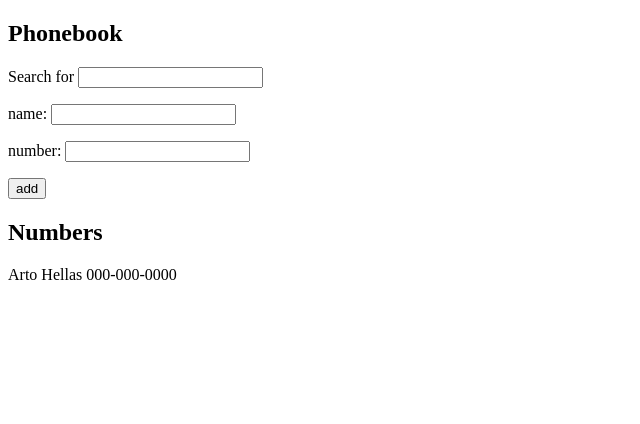
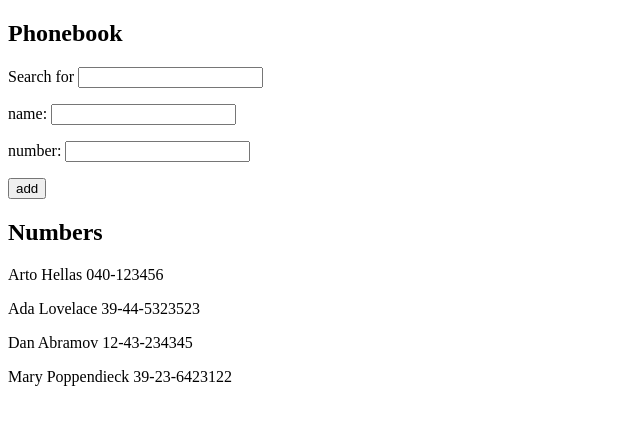
Before and after one commit to Jahnik/fullstackopen, a React (Vite) app in the folder part2/phonebook/: page / in a window 1280 px wide. Shown: the top 424 px of the page, without its empty margins (0-640 px from the left). Built offline with nearby package versions, Linux system fonts and the light colour scheme; data requests are answered from the project's data file.

Commit message:
Completed 2.11

```diff
--- /dev/null
+++ b/part2/phonebook/db.json
@@ -0,0 +1,24 @@
+{
+    "persons":[
+      {
+        "name": "Arto Hellas",
+        "number": "040-123456",
+        "id": "1"
+      },
+      {
+        "name": "Ada Lovelace",
+        "number": "39-44-5323523",
+        "id": "2"
+      },
+      {
+        "name": "Dan Abramov",
+        "number": "12-43-234345",
+        "id": "3"
+      },
+      {
+        "name": "Mary Poppendieck",
+        "number": "39-23-6423122",
+        "id": "4"
+      }
+    ]
+  }
--- a/part2/phonebook/package.json
+++ b/part2/phonebook/package.json
@@ -7,9 +7,11 @@
     "dev": "vite",
     "build": "vite build",
     "lint": "eslint .",
-    "preview": "vite preview"
+    "preview": "vite preview",
+    "server": "json-server -p 3001 db.json"
   },
   "dependencies": {
+    "axios": "^1.11.0",
     "react": "^19.1.1",
     "react-dom": "^19.1.1"
   },
@@ -22,6 +24,7 @@
     "eslint-plugin-react-hooks": "^5.2.0",
     "eslint-plugin-react-refresh": "^0.4.20",
     "globals": "^16.3.0",
+    "json-server": "^1.0.0-beta.3",
     "vite": "^7.1.2"
   }
 }
--- a/part2/phonebook/src/App.jsx
+++ b/part2/phonebook/src/App.jsx
@@ -1,4 +1,5 @@
-import { useState } from 'react'
+import { useState, useEffect } from 'react'
+import axios from 'axios'
 
 
 const Search = ({value, onChange}) => {
@@ -38,6 +39,16 @@
       number: "000-000-0000"
     }
   ])
+
+  useEffect(() => {
+    axios
+      .get('http://localhost:3001/persons')
+        .then((response) => {
+          setPersons(response.data)
+        }
+      )
+  }, [])
+
   const [newName, setNewName] = useState('')
   const [newNumber, setNewNumber] = useState('')
   const [newSearch, setNewSearch] = useState('')
```
Also changed, not shown: 1 other file (tests, documents, lock files or other folders).
